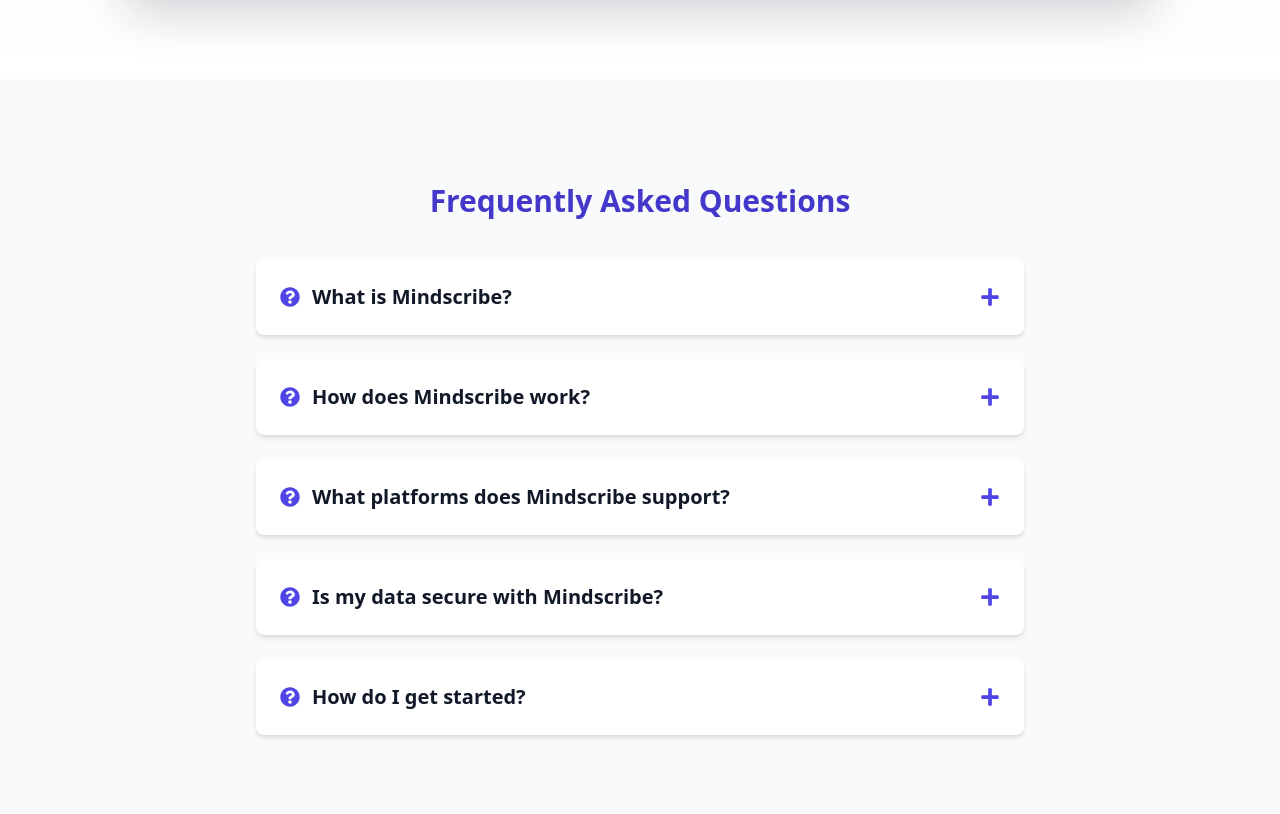
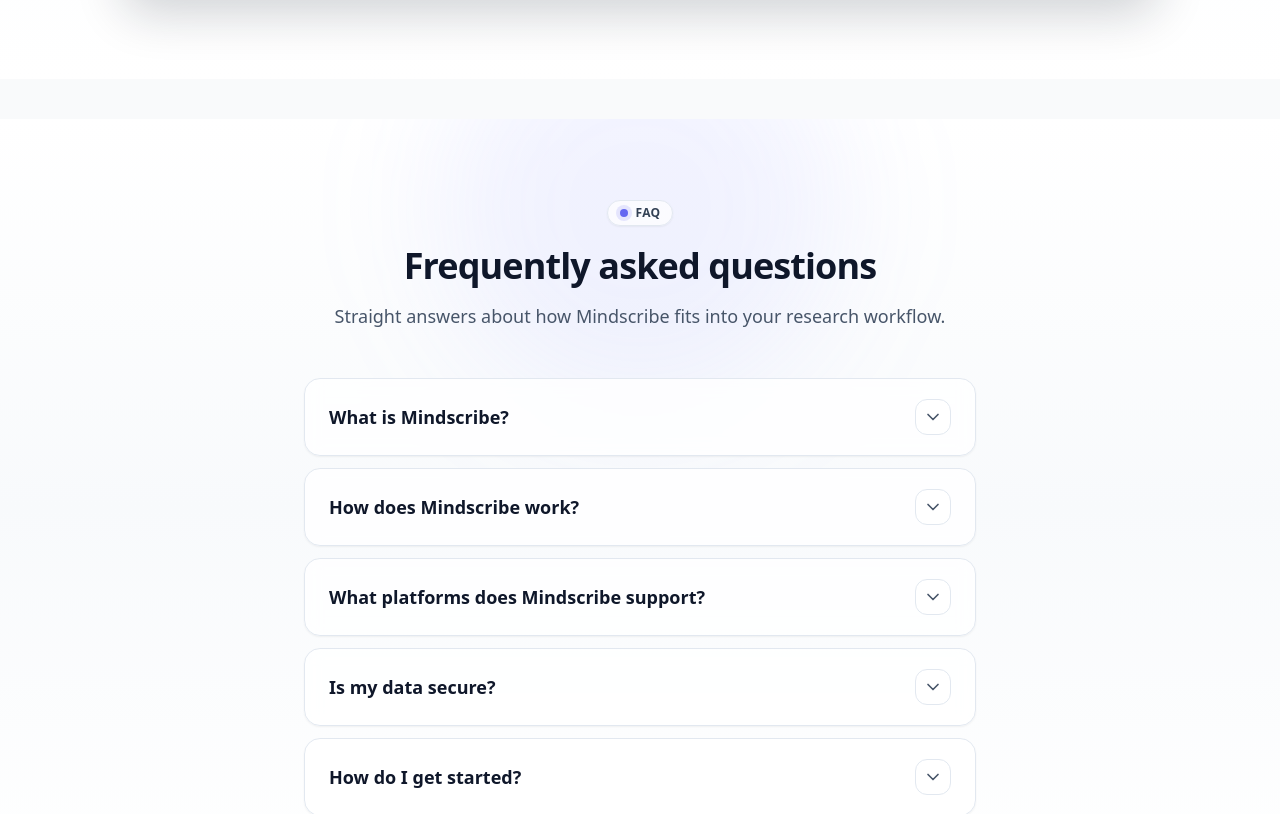
Before and after one commit to Akash4590/Ai-research-Assistant, a React (Vite) app: page / in a window 1280 px wide. Shown: the part 8917-9731 px from the top of the page. Built offline with nearby package versions, Linux system fonts and the light colour scheme.

Commit message:
faq section redesign

```diff
--- a/src/Component/Landing/Faq.jsx
+++ b/src/Component/Landing/Faq.jsx
@@ -1,9 +1,10 @@
 import React, { useState } from 'react';
-import { FaPlus, FaMinus, FaQuestionCircle } from 'react-icons/fa';
-import { motion, AnimatePresence } from 'framer-motion';
+import { motion, AnimatePresence, useReducedMotion } from 'framer-motion';
+import { ChevronDown } from 'lucide-react';
 
-const FAQs = () => {
+const Faq = () => {
   const [activeIndex, setActiveIndex] = useState(null);
+  const shouldReduceMotion = useReducedMotion();
 
   const toggleAnswer = (index) => {
     setActiveIndex(activeIndex === index ? null : index);
@@ -12,75 +13,122 @@
   const faqs = [
     {
       question: 'What is Mindscribe?',
-      answer: 'Mindscribe is an AI-powered tool that helps users summarize research, lectures, videos, and documents quickly, providing actionable insights.',
+      answer:
+        'Mindscribe is an AI research workspace: upload PDFs or add links, get structured summaries, and ask questions grounded in your sources.',
     },
     {
       question: 'How does Mindscribe work?',
-      answer: 'Mindscribe uses advanced machine learning and natural language processing (NLP) algorithms to analyze content and generate concise summaries.',
+      answer:
+        'You bring the material; Mindscribe extracts structure, key claims, and themes so you can summarize, search, and chat without losing context.',
     },
     {
       question: 'What platforms does Mindscribe support?',
-      answer: 'Mindscribe is available as a web application, with future plans for mobile and desktop apps.',
+      answer:
+        'Mindscribe runs in the browser today. Mobile and desktop apps may follow—your account and projects stay aligned with the web experience.',
     },
     {
-      question: 'Is my data secure with Mindscribe?',
-      answer: 'Yes, Mindscribe employs industry-leading security measures to protect your data, including encryption and secure cloud storage.',
+      question: 'Is my data secure?',
+      answer:
+        'We use encryption in transit and at rest, and design flows so your documents are handled with privacy in mind. Review our Privacy policy for details.',
     },
     {
       question: 'How do I get started?',
-      answer: 'Simply sign up for an account and start using Mindscribe to analyze and summarize content right away.',
+      answer:
+        'Create an account, upload a PDF or paste a link, and start with a summary or a question. You can explore core flows before upgrading.',
     },
   ];
 
   return (
-    <section className="py-16 bg-gray-50">
-      <div className="container mx-auto text-center px-6">
-        <h2 className="text-3xl font-bold mb-10 text-indigo-700 inline-block hover:border-b-4 hover:border-indigo-600 transition-all duration-300 cursor-pointer">
-          Frequently Asked Questions
-        </h2>
-
-        <div className="max-w-3xl mx-auto space-y-6 text-left">
-          {faqs.map((faq, index) => (
-            <div
-              key={index}
-              onClick={() => toggleAnswer(index)}
-              className="bg-white p-6 rounded-lg shadow-md hover:shadow-xl transition-all cursor-pointer"
-            >
-              <div className="flex justify-between items-center">
-                <div className="flex items-center gap-3">
-                  <FaQuestionCircle className="text-indigo-600 text-xl" />
-                  <h3 className="text-lg md:text-xl font-semibold text-gray-900">{faq.question}</h3>
-                </div>
-                <div className="text-indigo-600">
-                  {activeIndex === index ? (
-                    <FaMinus className="text-xl" />
-                  ) : (
-                    <FaPlus className="text-xl" />
-                  )}
-                </div>
+    <section className="relative overflow-hidden bg-gradient-to-b from-white via-slate-50 to-white py-20">
+      <div className="pointer-events-none absolute inset-0">
+        <div className="absolute -top-28 left-1/2 h-[400px] w-[400px] -translate-x-1/2 rounded-full bg-indigo-400/10 blur-3xl" />
       </div>
 
-              <AnimatePresence>
-                {activeIndex === index && (
+      <div className="relative mx-auto max-w-3xl px-6 md:px-10 lg:px-12">
+        <div className="text-center">
+          <div className="inline-flex items-center gap-2 rounded-full border border-slate-200 bg-white/70 px-3 py-1 text-xs font-semibold tracking-wide text-slate-700 shadow-sm backdrop-blur">
+            <span className="h-2 w-2 rounded-full bg-indigo-500 shadow-[0_0_0_4px_rgba(99,102,241,0.15)]" />
+            FAQ
+          </div>
+          <h2 className="mt-5 text-3xl font-semibold tracking-tight text-slate-900 md:text-4xl">
+            Frequently asked questions
+          </h2>
+          <p className="mt-4 text-base leading-relaxed text-slate-600 md:text-lg">
+            Straight answers about how Mindscribe fits into your research workflow.
+          </p>
+        </div>
+
+        <div className="mt-12 space-y-3">
+          {faqs.map((faq, index) => {
+            const isOpen = activeIndex === index;
+            const panelId = `faq-panel-${index}`;
+            const buttonId = `faq-button-${index}`;
+
+            return (
+              <div
+                key={buttonId}
+                className="overflow-hidden rounded-2xl border border-slate-200 bg-white/80 shadow-sm backdrop-blur transition hover:border-slate-300"
+              >
+                <h3 className="text-base font-semibold md:text-lg">
+                  <button
+                    type="button"
+                    id={buttonId}
+                    aria-expanded={isOpen}
+                    aria-controls={panelId}
+                    onClick={() => toggleAnswer(index)}
+                    className="flex w-full items-center justify-between gap-4 px-5 py-4 text-left text-slate-900 transition hover:bg-slate-50/80 focus:outline-none focus-visible:ring-2 focus-visible:ring-indigo-500/30 md:px-6 md:py-5"
+                  >
+                    <span className="pr-2">{faq.question}</span>
+                    <span
+                      className={`flex h-9 w-9 shrink-0 items-center justify-center rounded-xl border border-slate-200 bg-white text-slate-600 transition ${
+                        isOpen ? 'border-indigo-200 bg-indigo-50 text-indigo-700' : ''
+                      }`}
+                      aria-hidden
+                    >
+                      <ChevronDown
+                        className={`h-5 w-5 transition-transform ${isOpen ? '-rotate-180' : ''}`}
+                      />
+                    </span>
+                  </button>
+                </h3>
+
+                <AnimatePresence initial={false}>
+                  {isOpen &&
+                    (shouldReduceMotion ? (
+                      <div
+                        id={panelId}
+                        role="region"
+                        aria-labelledby={buttonId}
+                        className="border-t border-slate-100"
+                      >
+                        <p className="px-5 pb-5 pt-0 text-sm leading-relaxed text-slate-600 md:px-6 md:pb-6 md:text-[15px]">
+                          {faq.answer}
+                        </p>
+                      </div>
+                    ) : (
                       <motion.div
+                        id={panelId}
+                        role="region"
+                        aria-labelledby={buttonId}
                         initial={{ height: 0, opacity: 0 }}
                         animate={{ height: 'auto', opacity: 1 }}
                         exit={{ height: 0, opacity: 0 }}
-                    transition={{ duration: 0.3 }}
-                    className="overflow-hidden"
+                        transition={{ duration: 0.28, ease: [0.22, 1, 0.36, 1] }}
+                        className="overflow-hidden border-t border-slate-100"
                       >
-                    <p className="text-gray-700 mt-4 text-justify">
+                        <p className="px-5 pb-5 pt-0 text-sm leading-relaxed text-slate-600 md:px-6 md:pb-6 md:text-[15px]">
                           {faq.answer}
                         </p>
                       </motion.div>
-                )}
+                    ))}
                 </AnimatePresence>
               </div>
-          ))}
+            );
+          })}
         </div>
       </div>
     </section>
   );
 };
 
-export default FAQs;
+export default Faq;
```
Lines whose indentation alone changed are shown as unchanged.
